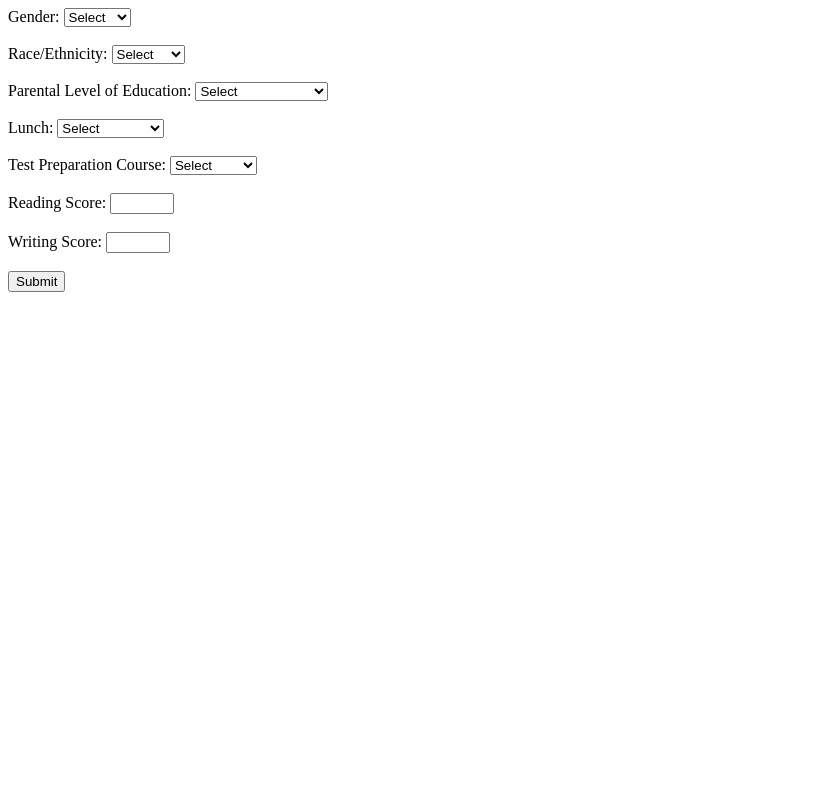
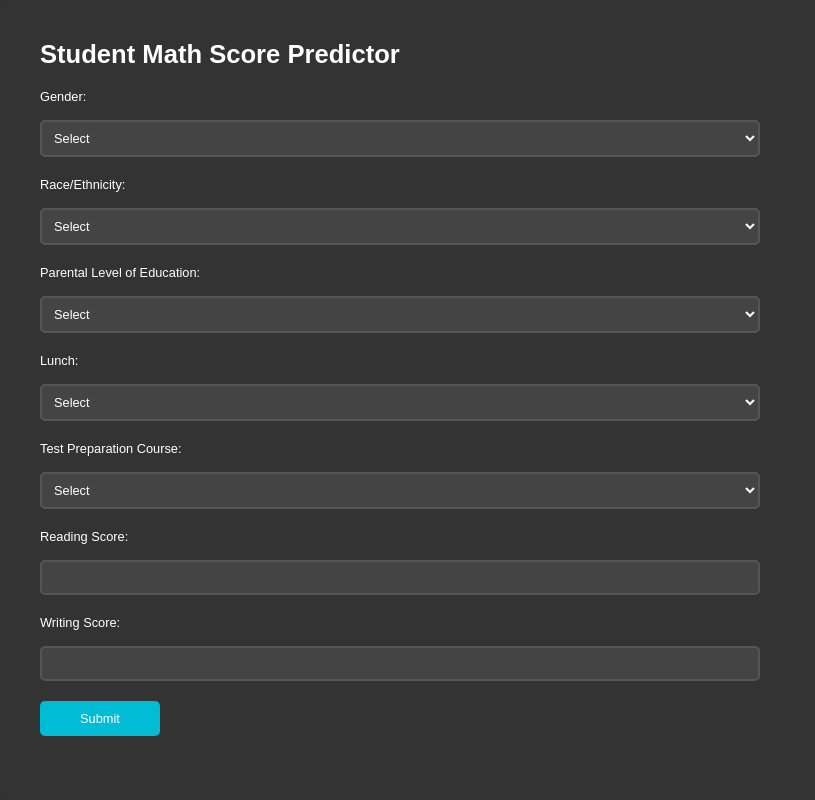
Before and after one commit to soo-hail/ML-Project, a Flask app: page / in a window 1280 px wide. Shown: the whole page, without its empty margins (0-815 px from the left). Run offline with Flask 3, Linux system fonts and the light colour scheme.

Commit message:
Final Commit 08:52

```diff
--- a/app.py
+++ b/app.py
@@ -26,11 +26,13 @@ def predict_datapoint():
         # Data is converted into DataFrame.
         df = data.get_data_as_df()
 
+        print(df)
+
         predict_pipeline = PredictPipeline()
 
         math_score = predict_pipeline.predict(df)
 
-        return render_template('result.html', results = math_score[0])
+        return render_template('result.html', results = round(math_score[0], 2))
 
     return render_template('index.html')
 
--- a/src/pipeline/predict_pipeline.py
+++ b/src/pipeline/predict_pipeline.py
@@ -13,7 +13,7 @@ class PredictPipeline:
     def predict(self, features):
         try:
             model_path = 'artifacts/model.pkl'
-            preprocessor_path = 'artifacts/preprocessor.pkl' # To Transform Data.
+            preprocessor_path = 'src/components/artifacts/preprocessor.pkl' # To Transform Data.
 
             # Load Model and Preprocessor from Artifacts.
             model = load_objects(model_path)
--- /dev/null
+++ b/static/styles.css
@@ -0,0 +1,58 @@
+html, body {
+    margin: 0;
+    padding: 0;
+}
+
+body {
+    font-family: 'Arial', sans-serif;
+    box-sizing: border-box;
+    background-color: #333;
+    color: #fff;
+    padding: 40px;
+    border-radius: 10px;
+    box-shadow: 0 4px 12px rgba(0, 0, 0, 0.1);
+}
+
+h1 {
+    font-size: 2vw; /* Responsive font size */
+    margin-bottom: 20px;
+}
+
+label {
+    font-size: 1vw;
+    margin-bottom: 8px;
+    display: block;
+}
+
+select, input[type="number"] {
+    width: 60%;
+    padding: 8px;
+    margin: 8px 0 20px 0;
+    border: 2px solid #555;
+    border-radius: 5px;
+    background-color: #444;
+    color: #fff;
+    font-size: 1vw;
+}
+
+select:focus, input[type="number"]:focus {
+    border-color: #00bcd4;
+    outline: none;
+}
+
+button {
+    width: 10%;
+    padding: 10px;
+    background-color: #00bcd4;
+    color: #fff;
+    font-size: 1vw;
+    border: none;
+    border-radius: 5px;
+    cursor: pointer;
+    transition: background-color 0.3s ease;
+    display: block;
+}
+
+button:hover {
+    background-color: #0097a7;
+}
--- a/templates/index.html
+++ b/templates/index.html
@@ -2,8 +2,13 @@
 
 {% block title %}Student Math Score Predictor{% endblock  %}
 
+{% block head %}
+    <link rel="stylesheet" href="{{ url_for('static', filename='styles.css') }}">
+{% endblock  %}
+
 {% block body %}
-<form action="/process_data" method="POST">
+    <h1>Student Math Score Predictor</h1>
+    <form action="/predictdata" method="POST">
         <!-- Gender Input -->
         <label for="gender">Gender:</label>
         <select name="gender" id="gender" required>
```
Also changed, not shown: other parts of templates/index.html (+14 -20 lines), src/components/data_transformation.py (+6 -6 lines), templates/result.html (added, +23 -0 lines), notebook/data/StudentsPerformance.csv. Lines whose indentation alone changed are shown as unchanged.
